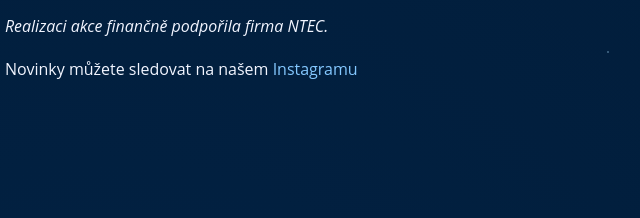
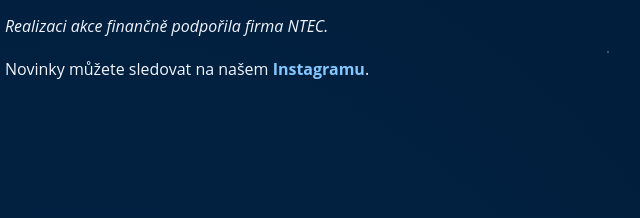
Before and after one commit to zachovabara/hvezdy-nadeje, a plain HTML site: page Hvězdy nadějě/index.html in a window 1280 px wide. Shown: the part 581-799 px from the top of the page, 160-800 px from the left. Drawn offline with Linux system fonts and the light colour scheme.

Commit message:
Update index.html

```diff
--- a/Hvězdy nadějě/index.html
+++ b/Hvězdy nadějě/index.html
@@ -226,7 +226,7 @@
     <p><em>Tato akce je organizována studenty Gymnázia Jateční ve spolupráci s Činoherním studiem v Ústí nad Labem.</em></p>
     <p><em>
     Realizaci akce finančně podpořila firma NTEC.</em></p>
-    <p>Novinky můžete sledovat na našem <a href="https://www.instagram.com/hvezdy.nadeje/" target=<strong>Instagramu</strong></a></p>
+    <p>Novinky můžete sledovat na našem <a href="https://www.instagram.com/hvezdy.nadeje/" target="_blank"><strong>Instagramu</strong></a>.</p>
   </section>
 
   <section id="příspěvky">
```
